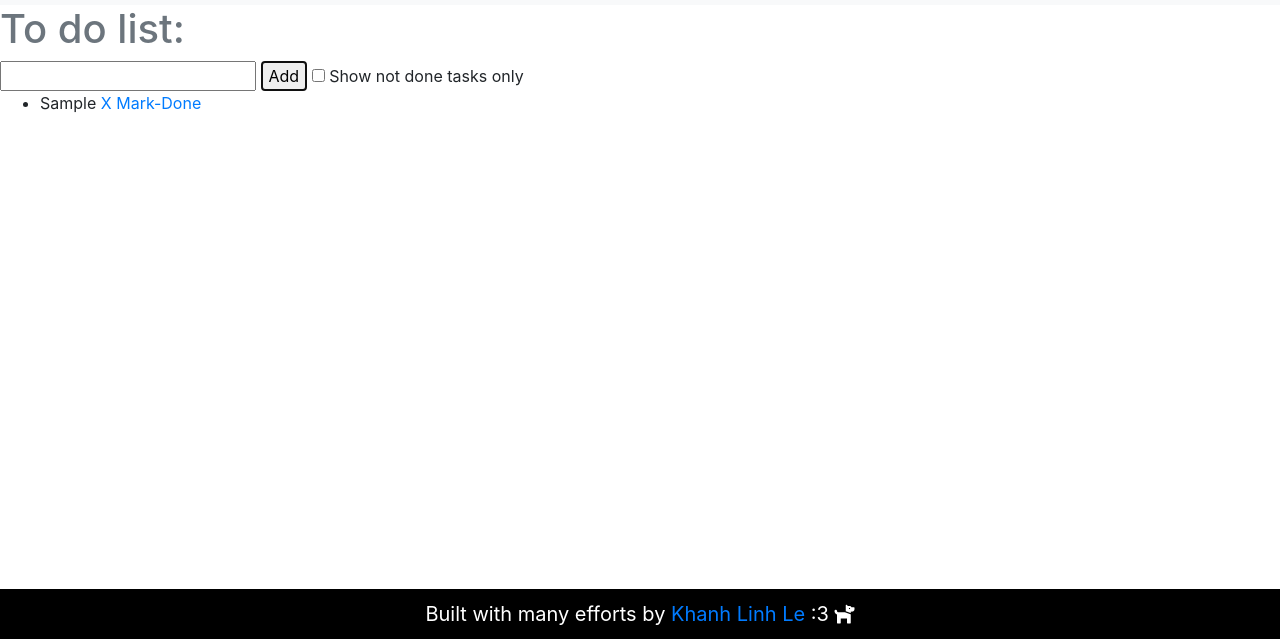
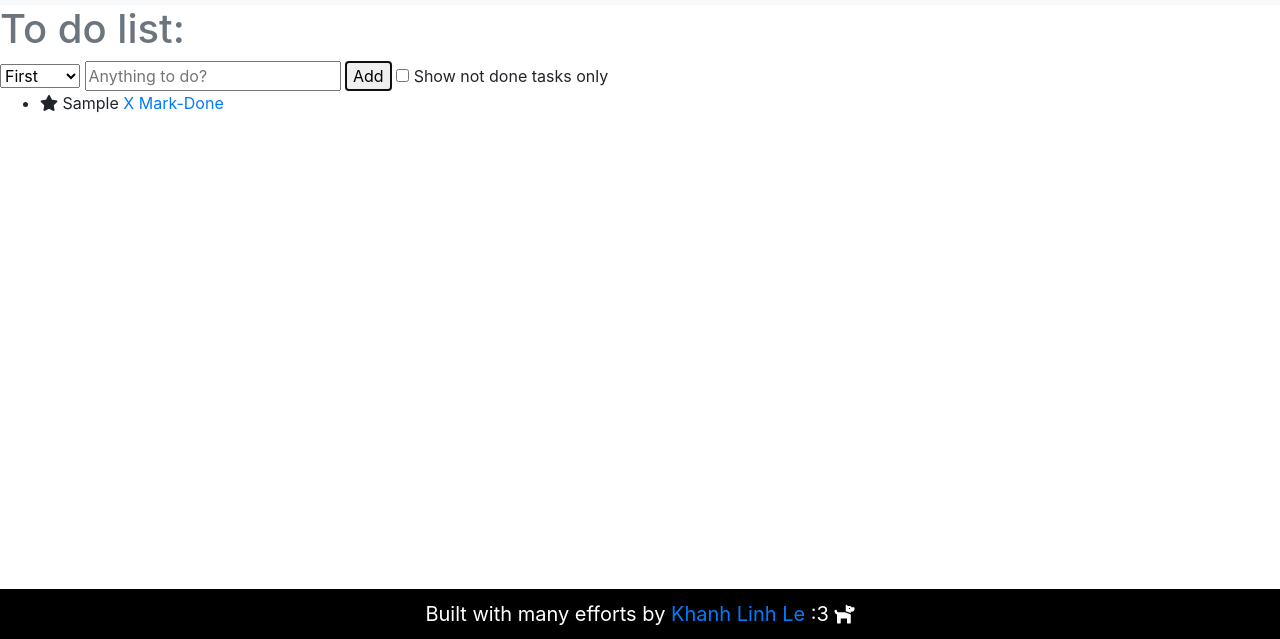
Before and after one commit to khanhlinhle/to-do-list, a plain HTML site: page index.html in a window 1280 px wide. Both pictures are taken after typing "Sample" into the empty fields and a click on the button "Add". Shown: the part 161-800 px from the top of the page. Drawn offline with nearby package versions, Linux system fonts and the light colour scheme.

Commit message:
final update

```diff
--- a/index.html
+++ b/index.html
@@ -31,16 +31,16 @@
     </nav>
     <section>
         <h1 class="text-muted">To do list:</h1>
-        <!-- <select id="priorityList">
-            <option selected>Choose its priority</option>
-            <option value="1">First</option>
-            <option value="2">Second</option>
-            <option value="3">Third</option>
-        </select> -->
-        <input type="text" id="itemInput">
+        <select id="priorityList">
+                <option value="1">First</option>
+                <option value="2">Second</option>
+                <option value="3">Third</option>
+                <option value="4">Fourth</option>
+                <option value="5">Fifth</option>
+            </select>
+        <input type="text" id="itemInput" placeholder="Anything to do?">
         <button onclick="addItem()">Add</button>
         <input type="checkbox" id="showNotDone" onchange="onToggleChanged()" /> Show not done tasks only
-
         <ul id="resultArea">
 
         </ul>
--- a/main.js
+++ b/main.js
@@ -19,8 +19,10 @@ function loadList() {
 
 function addItem() {
     const content = document.getElementById("itemInput").value;
+    const priority = document.getElementById("priorityList").value;
     const item = {
         text: content,
+        star: priority,
         isDone: false
     }
 
@@ -29,12 +31,14 @@ function addItem() {
     saveList(itemList);
 
     document.getElementById("itemInput").value = ""; // <~ reset lại itemInput
+
     updateView();
 }
 
 function updateView() {
     let html = "";
     let showNotDoneOnly = document.getElementById("showNotDone").checked;
+
     let itemList = loadList();
     for (let i = 0; i < itemList.length; i++) {
         const item = itemList[i];
@@ -44,7 +48,13 @@ function updateView() {
             continue;
         }
 
-        let tempHtml = `<li>${item.text}`;
+        let tempHtml = `<li>`;
+
+        for (let j = 0; j < item.star; j++) {
+            tempHtml += `<i class="fas fa-star"></i>`;
+        }
+
+        tempHtml += ` ${item.text}`;
         tempHtml += ` <a href='#' onclick='removeItem(${i})'>X</a>`;
 
         if (item.isDone) {
@@ -56,6 +66,7 @@ function updateView() {
 
         tempHtml += `</li>\n`;
         html += tempHtml;
+
     }
 
     document.getElementById("resultArea").innerHTML = html;
```
